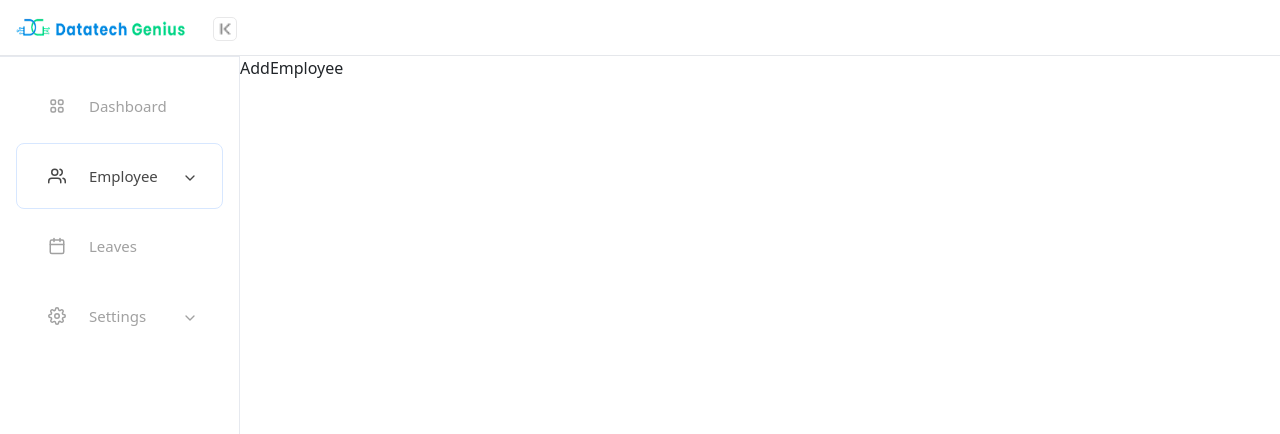
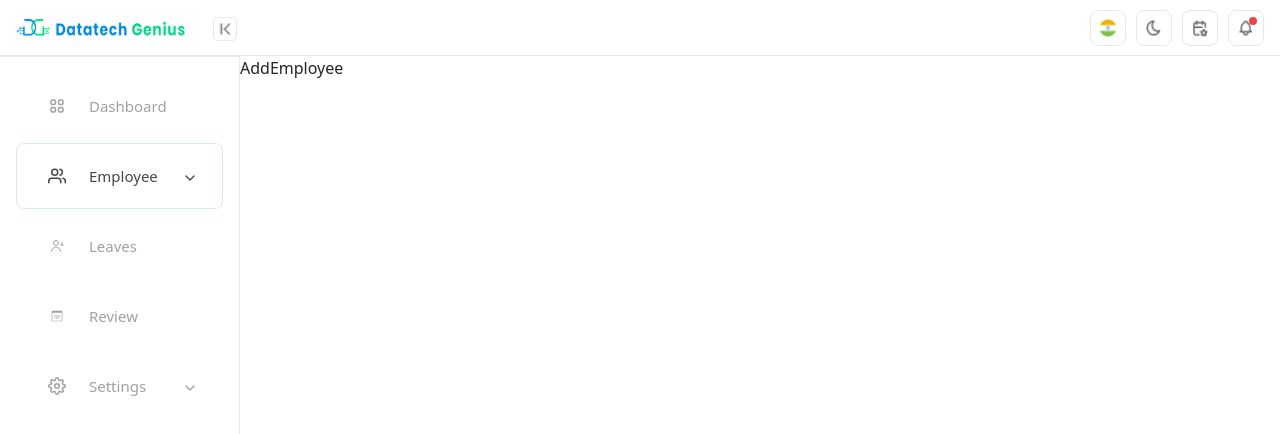
Before and after one commit to SabeethaLakshmanan/HrmsProject, a React (Create React App) app: page /employees/add in a window 1280 px wide. Shown: the top 434 px of the page. Built offline with nearby package versions, Linux system fonts and the light colour scheme.

Commit message:
Employee list screen Sidebar completed

```diff
--- a/src/components/Navbar/Navbar.css
+++ b/src/components/Navbar/Navbar.css
@@ -1,3 +1,11 @@
+/* FORCE RIGHT ICONS VISIBLE */
+.nav-right {
+  display: flex !important;
+  align-items: center;
+  gap: 10px;
+}
+
+
 .app-navbar {
   min-height: 56px !important;
   background: #ffffff;
@@ -6,6 +14,9 @@
   align-items: center;
   justify-content: space-between;
   padding: 0 16px;
+  position: sticky;
+  top: 0;
+  z-index: 2000;
 }
 
 /* LEFT GROUP */
@@ -73,11 +84,11 @@
 }
 
 /* RIGHT GROUP */
-.nav-right {
+/* .nav-right {
   display: none;
   align-items: center;
   gap: 12px;
-}
+} */
 
 .icon-btn {
   width: 36px;
@@ -90,6 +101,17 @@
   align-items: center;
   justify-content: center;
   cursor: pointer;
+}
+/* Hover */
+.icon-btn:hover {
+  background: #F5F8FF;
+  box-shadow: 0 2px 6px rgba(0, 0, 0, 0.06);
+}
+
+/* Click */
+.icon-btn:active {
+  background: #E9F0FF;
+  transform: scale(0.95);
 }
 
 /* NOTIFICATION */
@@ -107,6 +129,67 @@
   border-radius: 50%;
 }
 
+.icon-wrapper {
+  position: relative;
+}
+
+.icon-img {
+  width: 18px;
+  height: 18px;
+}
+
+.dropdown-menu {
+  position: absolute;
+  top: 44px;
+  right: 0;
+  background: #ffffff;
+  border: 1px solid #E8E8E9;
+  border-radius: 8px;
+  width: 180px;
+  box-shadow: 0 8px 24px rgba(0,0,0,0.1);
+  z-index: 3000;
+  padding: 6px 0;
+}
+
+.dropdown-menu p {
+  padding: 10px 14px;
+  margin: 0;
+  cursor: pointer;
+  font-size: 14px;
+  color: #374151;
+}
+
+.dropdown-menu p:hover,
+.dropdown-menu p.active {
+  background: #f3f4f6;
+  font-weight: 500;
+}
+
+.dark-mode {
+  background: #0f172a;
+  color: #e5e7eb;
+}
+
+.dark-mode .app-navbar {
+  background: #020617;
+  border-bottom: 1px solid #1e293b;
+}
+
+.dark-mode .dropdown-menu {
+  background: #020617;
+  border-color: #1e293b;
+}
+
+.dark-mode .dropdown-menu p {
+  color: #e5e7eb;
+}
+
+.dark-mode .dropdown-menu p:hover {
+  background: #1e293b;
+}
+
+
+
 @media (max-width: 768px) {
   .search-box {
     width: 180px;
--- a/src/components/Navbar/Navbar.jsx
+++ b/src/components/Navbar/Navbar.jsx
@@ -5,9 +5,41 @@ import "./Navbar.css";
 import { useSidebar } from "../../Context/SidebarContext";
 import logo from "../../assets/image/dtgLogoImg.png";
 import hamburger from "../../assets/image/Navbar/hamburgerIcon.png";
+import { useState, useRef, useEffect } from "react";
+import LanguageIcon from "../../assets/image/Navbar/LanguageIcon.png";
+import MoonIcon from "../../assets/image/Navbar/MoonIcon.png";
+import SettingIcon from "../../assets/image/Navbar/SettingIcon.png";
+import NotificationIcon from "../../assets/image/Navbar/NotificationIcon.png"
+
 
 const Navbar = () => {
-  const { toggleSidebar, collapsed } = useSidebar();
+const { toggleSidebar, collapsed } = useSidebar();
+
+  const [activeDropdown, setActiveDropdown] = useState(null);
+  const [language, setLanguage] = useState("English");
+  const [theme, setTheme] = useState("light");
+
+  const dropdownRef = useRef(null);
+
+  useEffect(() => {
+    const handler = (e) => {
+      if (dropdownRef.current && !dropdownRef.current.contains(e.target)) {
+        setActiveDropdown(null);
+      }
+    };
+    document.addEventListener("click", handler);
+    return () => document.removeEventListener("click", handler);
+  }, []);
+
+  useEffect(() => {
+    document.body.classList.toggle("dark-mode", theme === "dark");
+  }, [theme]);
+
+  const toggleDropdown = (e, name) => {
+    e.stopPropagation();
+    setActiveDropdown(activeDropdown === name ? null : name);
+  };
+
 
   return (
     <header className="app-navbar">
@@ -27,22 +59,100 @@ const Navbar = () => {
         <FiSearch className="search-icon" />
         <input type="text" placeholder="Search Keyword" />
       </div>
+
       {/* RIGHT */}
-      <div className="nav-right">
-        <button className="icon-btn">
-          <MdLanguage />
-        </button>
-        <button className="icon-btn">
-          <BsMoon />
-        </button>
-        <button className="icon-btn">
-          <FiCalendar />
-        </button>
+      <div className="nav-right" ref={dropdownRef}>
+        <div className="icon-wrapper">
+          <button
+            className="icon-btn"
+            onClick={(e) => toggleDropdown(e,"language")}
+          >
+            <img src={LanguageIcon} alt="Language" className="icon-img" />
+          </button>
 
-        <button className="icon-btn notification">
-          <FiBell />
-          <span className="dot" />
-        </button>
+           {activeDropdown === "language" && (
+            <div
+              className="dropdown-menu"
+              onClick={(e) => e.stopPropagation()}
+            >
+              {["English", "Tamil", "Hindi"].map((lang) => (
+                <p
+                  key={lang}
+                  className={language === lang ? "active" : ""}
+                  onClick={() => {
+                    setLanguage(lang);
+                    setActiveDropdown(null);
+                  }}
+                >
+                  {lang}
+                </p>
+              ))}
+            </div>
+          )}
+        </div>
+
+         <div className="icon-wrapper">
+          <button className="icon-btn" onClick={(e) => toggleDropdown(e,"theme")}>
+            <img src={MoonIcon} alt="Theme" className="icon-img" />
+          </button>
+
+          {activeDropdown === "theme" && (
+            <div className="dropdown-menu"
+            onClick={(e) => e.stopPropagation()}>
+              <p
+                className={theme === "light" ? "active" : ""}
+                onClick={() => setTheme("light")}
+              >
+                Light Mode
+              </p>
+              <p
+                className={theme === "dark" ? "active" : ""}
+                onClick={() => setTheme("dark")}
+              >
+                Dark Mode
+              </p>
+            </div>
+          )}
+        </div>
+
+           <div className="icon-wrapper">
+          <button
+            className="icon-btn"
+            onClick={(e) => toggleDropdown(e,"settings")}
+          >
+            <img src={SettingIcon} alt="Settings" className="icon-img" />
+          </button>
+
+          {activeDropdown === "settings" && (
+            <div className="dropdown-menu"
+            onClick={(e) => e.stopPropagation()}
+            >
+              <p>Profile</p>
+              <p>Account Settings</p>
+              <p>Logout</p>
+            </div>
+          )}
+        </div>
+
+         <div className="icon-wrapper">
+          <button
+            className="icon-btn notification"
+            onClick={(e) => toggleDropdown(e,"notification")}
+          >
+            <img src={NotificationIcon} alt="Notification" className="icon-img" />
+            <span className="dot" />
+          </button>
+
+          {activeDropdown === "notification" && (
+            <div className="dropdown-menu notification-menu"
+            onClick={(e) => e.stopPropagation()}
+            >
+              <p>🔔 New employee added</p>
+              <p>📅 Leave request pending</p>
+              <p>✅ Payroll processed</p>
+            </div>
+          )}
+        </div>
       </div>
     </header>
   );
--- a/src/components/Sidebar/Sidebar.css
+++ b/src/components/Sidebar/Sidebar.css
@@ -8,6 +8,10 @@
   overflow-y: auto;
   flex-shrink: 0;
   width: 240px;
+}
+.sidebar-svg-icon {
+  width: 16px;
+  height: 16px;
 }
 
 .sidebar.collapsed {
--- a/src/components/Sidebar/Sidebar.js
+++ b/src/components/Sidebar/Sidebar.js
@@ -50,6 +50,12 @@ export const getMenuItems = async () => {
            icon: "leaves-outline",
            url: "/leaves",
          },
+         {
+       id: 5,
+       label: "Review",
+       icon: "review-outline",
+       url: "/review",
+        },
 
         {
             "id": 3,
--- a/src/components/Sidebar/Sidebar.jsx
+++ b/src/components/Sidebar/Sidebar.jsx
@@ -60,7 +60,11 @@ const Sidebar = () => {
                   }`}
                 >
                   <div className="sidebar-icon-wrapper">
-                    {Icon && <Icon size={18} />}
+                     {typeof Icon === "string" ? (
+                     <img src={Icon} alt={item.label} width={18} height={18}/>
+                 ) : (
+                  Icon && <Icon size={18} />
+               )}
                   </div>
 
                   {!collapsed && (
--- a/src/utils/sidebarIconMap.js
+++ b/src/utils/sidebarIconMap.js
@@ -1,10 +1,15 @@
-import { FiHome, FiUsers, FiSettings, FiCalendar } from "react-icons/fi";
+import { FiHome, FiUsers, FiSettings } from "react-icons/fi";
 import { HiOutlineViewGrid } from "react-icons/hi";
+// import LeavesOutline from "../assets/image/EmployeeList/LeavesOutline.svg";
+// import ReviewOutline from "../assets/image/EmployeeList/ReviewOutline.svg";
+import { ReactComponent as ReviewOutline } from "../assets/image/EmployeeList/ReviewOutline.svg";
+import { ReactComponent as LeavesOutline } from "../assets/image/EmployeeList/LeavesOutline.svg";
 
 export const sidebarIconMap = {
   "bi-speedometer2": FiHome,
   "bi-people": FiUsers,
   "bi-gear": FiSettings,
   "hi-view-grid": HiOutlineViewGrid,
-  "leaves-outline": FiCalendar,
+  "leaves-outline": LeavesOutline,
+  "review-outline": ReviewOutline,
 };
```
